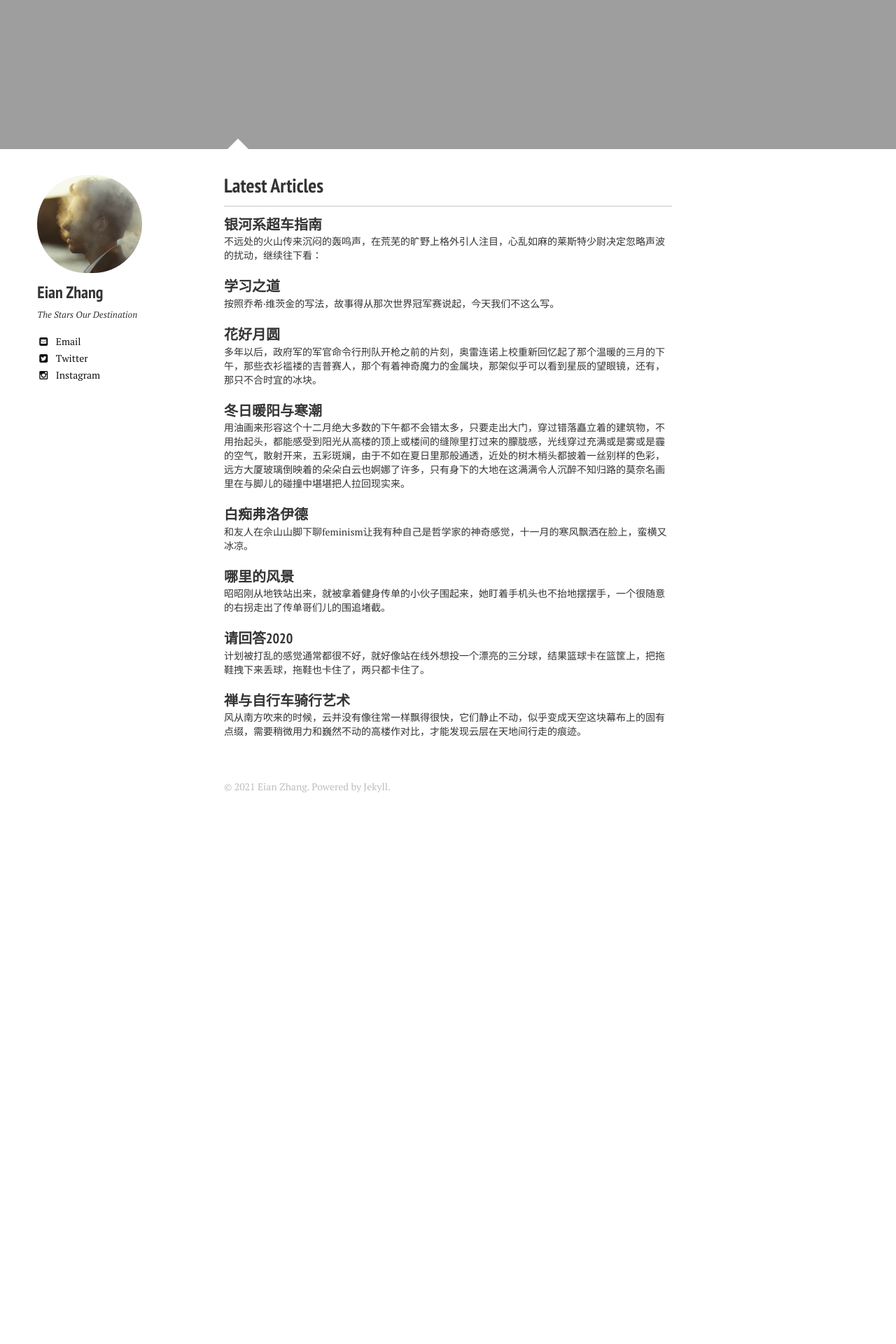
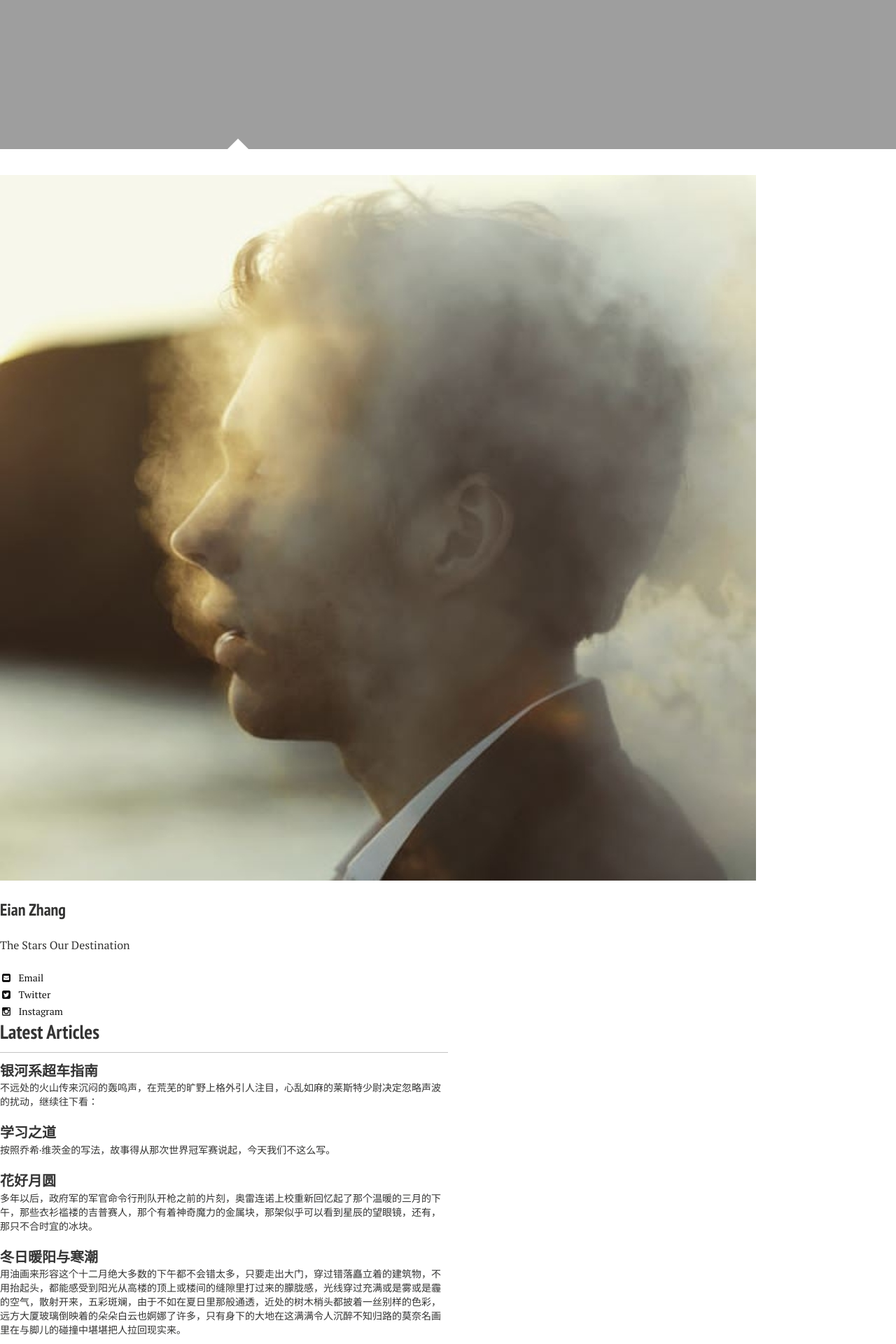
Before and after one commit to jarynzhang/eianzhang.github.io, a Jekyll site: the page built from index.md, in a window 1280 px wide. Shown: the part 831-2751 px from the top of the page at 70% size. Built offline with Jekyll 4.4.1, drawn with Linux system fonts in a browser that asks for light colours; nearby versions of some CDN libraries; before the commit the page ends 2013 px from its top, so only the background shows below that.

Commit message:
Update home.html
2.94 author

```diff
--- a/_layouts/home.html
+++ b/_layouts/home.html
@@ -29,7 +29,7 @@
 {% endif %}
 
 <div id="main" role="main">
-  <div class="article-author-side">
+  <div class="article-author-top">
     {% include _author-bio.html %}
   </div>
   <div id="index">
```
